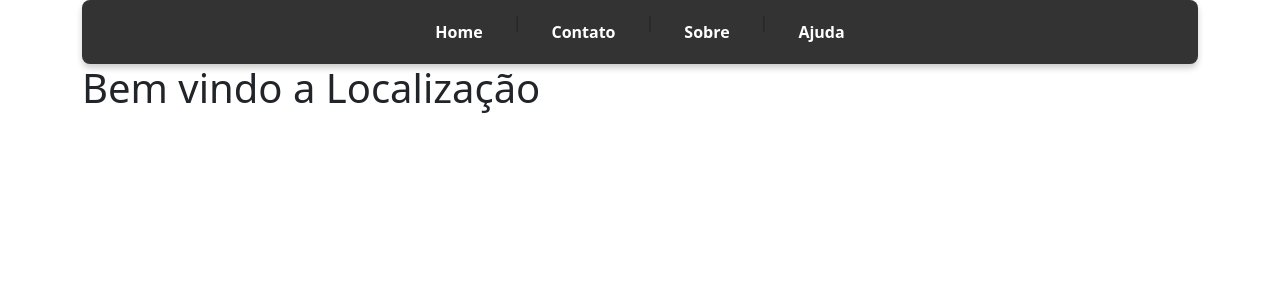
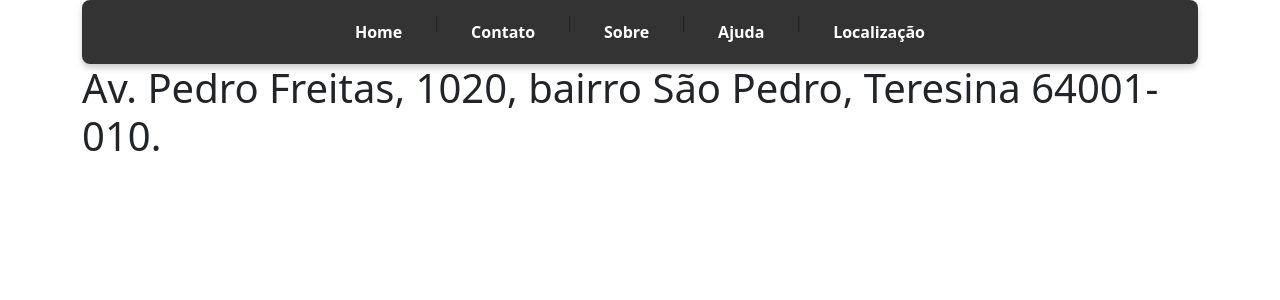
Before and after one commit to Raryy00/piloto, a Django app: page /local/ in a window 1280 px wide. Shown: the top 300 px of the page. Run offline with Django 5.2, Linux system fonts and the light colour scheme.

Commit message:
Add files via upload

```diff
--- a/home/templates/base.html
+++ b/home/templates/base.html
@@ -48,7 +48,8 @@
       <a href="{% url 'index' %}">Home</a> |
       <a href="{% url 'contato' %}">Contato</a> |
       <a href="{% url 'sobre' %}">Sobre</a> |
-      <a href="{% url 'ajuda' %}">Ajuda</a>
+      <a href="{% url 'ajuda' %}">Ajuda</a> |
+      <a href="{% url 'local' %}">Localização</a>
     </div>
 
 
--- a/home/templates/local.html
+++ b/home/templates/local.html
@@ -7,6 +7,6 @@
 {% block conteudo %}
 
 
-  <h1>Bem vindo a Localização  <h1>
+  <h1>Av. Pedro Freitas, 1020, bairro São Pedro, Teresina 64001-010. <h1>
 
   {% endblock  %}
```
